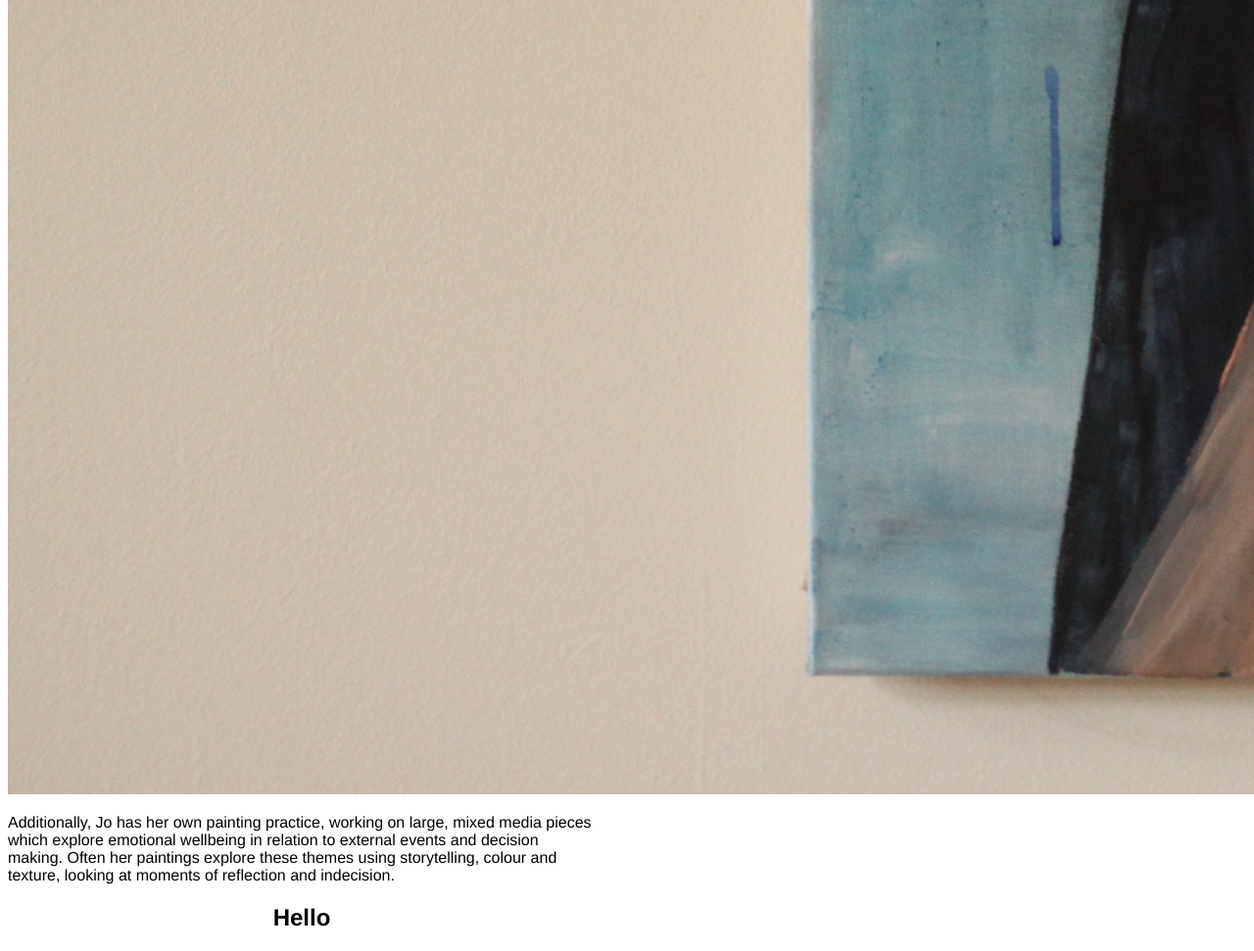
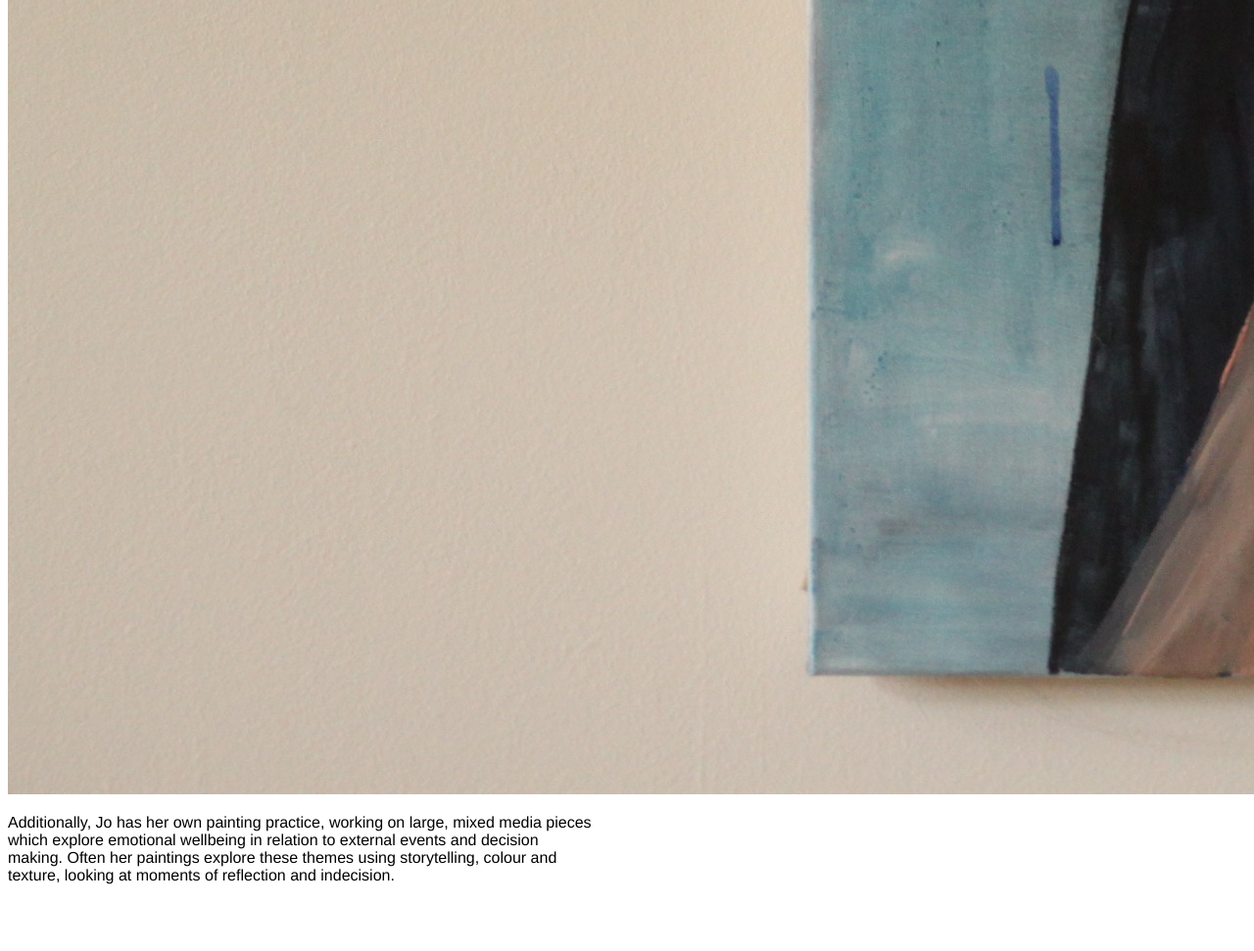
Before and after one commit to joellison/github-project1, a plain HTML site: page First_site/index.html in a window 1280 px wide. Shown: the part 4133-5104 px from the top of the page at 98% size. After the commit the page ends 5052 px from the top, so only its background shows below. Drawn offline with Linux system fonts and the light colour scheme.

Commit message:
Revert "Update First_site/index.html"
This reverts commit 7a1bebbee44c88a1ae141bc216a07de2bda04a87.

```diff
--- a/First_site/index.html
+++ b/First_site/index.html
@@ -57,10 +57,6 @@
          moments of reflection and indecision. </p>
       </div>
 
-      <div>
-        <h2>Hello</h2>
-      </div>
-
 
 
 </body>
```
